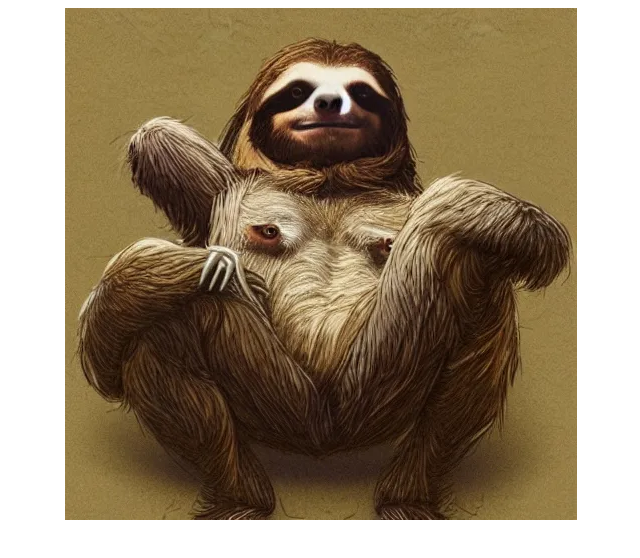
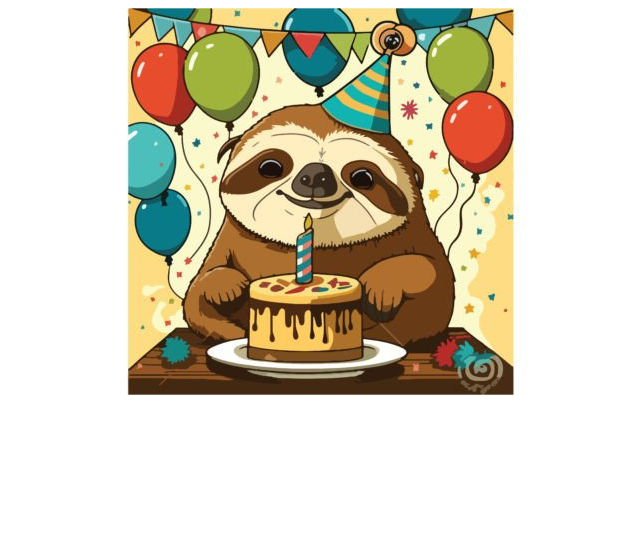
Before and after one commit to Zebrano2003/Zebrano2003.github.io, a plain HTML site: page index.html in a window 1280 px wide. Shown: the whole page, without its empty margins (319-959 px from the left). Drawn offline with Linux system fonts and the light colour scheme.

Commit message:
Birthday changes

```diff
--- a/index.html
+++ b/index.html
@@ -5,4 +5,4 @@ img.center {
   margin-right: auto;
 }
 </style>
-<img src="sexysloth.webp" alt="Sexy Sloth" class="center">
+<img src="Sloth_Birthday.jpg" alt="Birthday Sloth" class="center">
```
Also changed, not shown: Sloth_Birthday.jpg (added).
